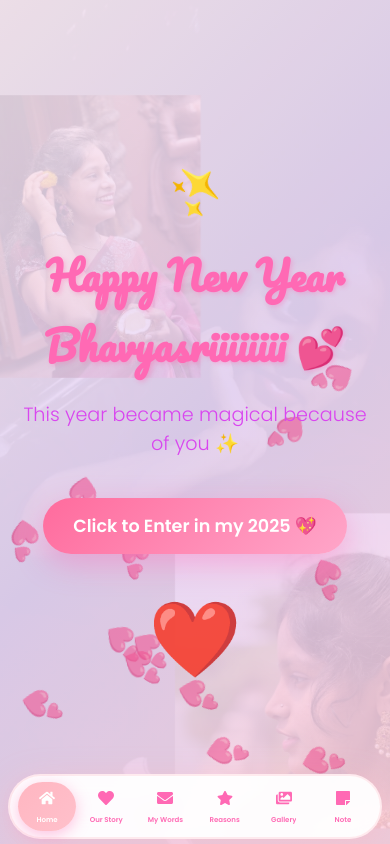
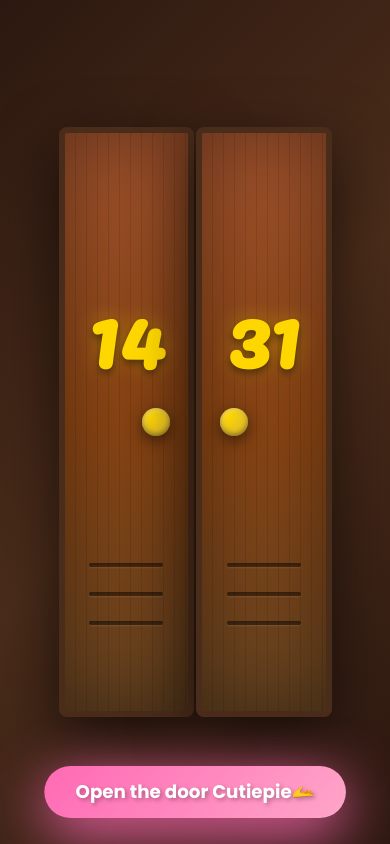
Before and after one commit to navi3114/HappyNewYearCutie, a React (Create React App) app: page / in a window 390 px wide. Built offline with nearby package versions, Linux system fonts and the light colour scheme.

Commit message:
Add door opening animation, improve gallery loading, update surprise page, and add home music

```diff
--- a/src/components/MusicPlayer.js
+++ b/src/components/MusicPlayer.js
@@ -17,7 +17,7 @@ const MusicPlayer = () => {
     '/gallery': `${process.env.PUBLIC_URL}/music/gallery.mp3`,    // Gallery page song
     '/words': `${process.env.PUBLIC_URL}/music/words.mp3`,        // My Words page song
     '/reasons': `${process.env.PUBLIC_URL}/music/reasons.mp3`,    // Reasons page song
-    '/surprise': null,                                             // Surprise page - no music
+    '/surprise': `${process.env.PUBLIC_URL}/music/notes.mp3`,     // Note page song
   };
 
   // Get current song based on route
--- a/src/pages/GalleryPage.js
+++ b/src/pages/GalleryPage.js
@@ -104,9 +104,6 @@ const GalleryPage = () => {
                   <div className="loading-spinner"></div>
                 </div>
               )}
-              <div className="image-overlay">
-                <div className="heart-icon">💕</div>
-              </div>
             </div>
             <p className="image-caption">{photo.caption}</p>
           </motion.div>
--- a/src/pages/LandingPage.css
+++ b/src/pages/LandingPage.css
@@ -6,6 +6,16 @@
   background: linear-gradient(135deg, #ffeef8 0%, #e7d4f7 50%, #ffd6e8 100%);
   position: relative;
   overflow: hidden;
+}
+
+.hide-navigation-overlay {
+  position: fixed;
+  bottom: 0;
+  left: 0;
+  right: 0;
+  height: 100px;
+  background: linear-gradient(135deg, #2c1810 0%, #4a2c1a 50%, #2c1810 100%);
+  z-index: 9998;
 }
 
 .landing-content {
@@ -60,6 +70,227 @@
   margin-top: 40px;
 }
 
+/* Door Animation Styles */
+.door-overlay {
+  position: fixed;
+  top: 0;
+  left: 0;
+  width: 100%;
+  height: 100%;
+  z-index: 9999;
+  display: flex;
+  align-items: center;
+  justify-content: center;
+  perspective: 2000px;
+  background: linear-gradient(135deg, #2c1810 0%, #4a2c1a 50%, #2c1810 100%);
+}
+
+.door-container {
+  position: relative;
+  width: 50vw;
+  max-width: 400px;
+  height: 80vh;
+  max-height: 700px;
+  display: flex;
+  justify-content: center;
+  gap: 2px;
+}
+
+.door-instruction {
+  position: absolute;
+  bottom: -120px;
+  left: 50%;
+  transform: translateX(-50%);
+  font-family: 'Poppins', sans-serif;
+  font-size: 1.5rem;
+  color: white;
+  background: linear-gradient(135deg, #ff69b4, #ffa6c9);
+  padding: 18px 45px;
+  border-radius: 50px;
+  box-shadow: 0 10px 40px rgba(255, 105, 180, 0.8);
+  font-weight: 700;
+  text-shadow: 2px 2px 4px rgba(0, 0, 0, 0.3);
+  animation: pulse-glow 1.5s ease-in-out infinite;
+  z-index: 100;
+  pointer-events: none;
+  text-align: center;
+  white-space: nowrap;
+}
+
+@keyframes pulse-glow {
+  0%, 100% {
+    box-shadow: 0 10px 40px rgba(255, 105, 180, 0.8);
+    transform: translateX(-50%) scale(1);
+  }
+  50% {
+    box-shadow: 0 15px 60px rgba(255, 105, 180, 1);
+    transform: translateX(-50%) scale(1.05);
+  }
+}
+
+.door-left,
+.door-right {
+  width: 50%;
+  height: 100%;
+  transform-style: preserve-3d;
+  transform-origin: left center;
+}
+
+.door-right {
+  transform-origin: right center;
+}
+
+.door-panel {
+  width: 100%;
+  height: 100%;
+  background: linear-gradient(to bottom, #a0522d 0%, #8b4513 50%, #654321 100%);
+  border: 6px solid #4a2c1a;
+  border-radius: 8px;
+  box-shadow:
+    inset 0 0 80px rgba(0, 0, 0, 0.4),
+    0 20px 60px rgba(0, 0, 0, 0.6);
+  position: relative;
+  overflow: hidden;
+}
+
+.door-panel::before {
+  content: '';
+  position: absolute;
+  top: 0;
+  left: 0;
+  right: 0;
+  bottom: 0;
+  background:
+    repeating-linear-gradient(
+      90deg,
+      transparent,
+      transparent 10px,
+      rgba(0, 0, 0, 0.1) 10px,
+      rgba(0, 0, 0, 0.1) 11px
+    );
+  pointer-events: none;
+}
+
+.door-number {
+  font-family: 'Pacifico', cursive;
+  font-size: 120px;
+  font-weight: bold;
+  color: #ffd700;
+  position: absolute;
+  top: 35%;
+  left: 50%;
+  transform: translate(-50%, -50%);
+  text-shadow:
+    0 4px 8px rgba(0, 0, 0, 0.5),
+    0 0 20px rgba(255, 215, 0, 0.4);
+  z-index: 1;
+}
+
+.door-decoration {
+  font-size: 60px;
+  position: absolute;
+  top: 30%;
+  left: 50%;
+  transform: translateX(-50%);
+  text-shadow: 0 5px 15px rgba(255, 255, 255, 0.3);
+  z-index: 1;
+}
+
+.door-knob {
+  width: 35px;
+  height: 35px;
+  background: radial-gradient(circle at 30% 30%, #ffd700, #d4af37);
+  border-radius: 50%;
+  box-shadow:
+    0 5px 15px rgba(0, 0, 0, 0.5),
+    inset 0 -2px 5px rgba(0, 0, 0, 0.4),
+    inset 2px 2px 5px rgba(255, 255, 255, 0.3);
+  position: absolute;
+  top: 50%;
+  transform: translateY(-50%);
+  z-index: 2;
+}
+
+.door-left .door-knob {
+  right: 18px;
+}
+
+.door-right .door-knob {
+  left: 18px;
+}
+
+.door-pattern {
+  position: absolute;
+  bottom: 15%;
+  left: 50%;
+  transform: translateX(-50%);
+  width: 70%;
+  display: flex;
+  flex-direction: column;
+  gap: 35px;
+  z-index: 1;
+}
+
+.pattern-line {
+  height: 6px;
+  background: rgba(0, 0, 0, 0.3);
+  border-radius: 3px;
+  box-shadow:
+    inset 0 2px 4px rgba(0, 0, 0, 0.4),
+    0 1px 2px rgba(255, 255, 255, 0.1);
+}
+
+.celebration-burst {
+  position: absolute;
+  font-size: 100px;
+  z-index: 10;
+  pointer-events: none;
+}
+
+@media (max-width: 768px) {
+  .door-container {
+    width: 70vw;
+    height: 70vh;
+    max-height: 600px;
+  }
+
+  .door-instruction {
+    font-size: 1.1rem;
+    padding: 12px 30px;
+    bottom: -100px;
+  }
+
+  .door-decoration {
+    font-size: 45px;
+  }
+
+  .door-number {
+    font-size: 80px;
+  }
+
+  .door-knob {
+    width: 28px;
+    height: 28px;
+  }
+
+  .door-pattern {
+    gap: 25px;
+    width: 60%;
+  }
+
+  .pattern-line {
+    height: 4px;
+  }
+
+  .celebration-burst {
+    font-size: 50px;
+  }
+
+  .celebration-burst {
+    font-size: 60px;
+  }
+}
+
 @media (max-width: 768px) {
   .landing-title {
     font-size: 2.5rem;
--- a/src/pages/LandingPage.js
+++ b/src/pages/LandingPage.js
@@ -1,6 +1,8 @@
-import React from 'react';
+import React, { useState, useRef, useEffect } from 'react';
 import { useNavigate } from 'react-router-dom';
-import { motion } from 'framer-motion';
+import { motion, AnimatePresence } from 'framer-motion';
+import Confetti from 'react-confetti';
+import { useWindowSize } from 'react-use';
 import FloatingHearts from '../components/FloatingHearts';
 import BackgroundImage from '../components/BackgroundImage';
 import './LandingPage.css';
@@ -8,12 +10,46 @@ import './LandingPage.css';
 // Landing page with cute intro animation
 const LandingPage = () => {
   const navigate = useNavigate();
+  const [showDoor, setShowDoor] = useState(true);
+  const [doorOpened, setDoorOpened] = useState(false);
+  const [showContent, setShowContent] = useState(false);
+  const { width, height } = useWindowSize();
+  const audioRef = useRef(null);
+
+  const handleDoorOpen = () => {
+    setDoorOpened(true);
+
+    // Play home music
+    audioRef.current = new Audio(`${process.env.PUBLIC_URL}/music/home.mp3`);
+    audioRef.current.loop = true;
+    audioRef.current.play().catch((error) => {
+      console.log('Audio playback failed:', error);
+    });
+
+    // Show content after door animation completes
+    setTimeout(() => {
+      setShowDoor(false);
+      setShowContent(true);
+    }, 2000);
+  };
+
+  // Stop music when component unmounts (user navigates away)
+  useEffect(() => {
+    return () => {
+      if (audioRef.current) {
+        audioRef.current.pause();
+        audioRef.current = null;
+      }
+    };
+  }, []);
 
   return (
     <div className="landing-page">
+      {showDoor && <div className="hide-navigation-overlay" />}
       <BackgroundImage imageSrc="/images/her-photo.jpg" opacity={0.15} />
-      <FloatingHearts />
+      {showContent && <FloatingHearts />}
 
+      {showContent && (
         <motion.div
           className="landing-content"
           initial={{ opacity: 0, scale: 0.8 }}
@@ -51,6 +87,9 @@ const LandingPage = () => {
           transition={{ delay: 0.6, duration: 0.8 }}
         >
           This year became magical because of you ✨
+          Ee samvatsaram oka gurthundipoye katha
+          Daaniki kaaranam nuvve
+          Eppatiki marchipolenu 💌
         </motion.p>
 
         <motion.button
@@ -80,6 +119,86 @@ const LandingPage = () => {
           ❤️
         </motion.div>
       </motion.div>
+      )}
+
+      {/* Door Animation */}
+      <AnimatePresence>
+        {showDoor && (
+          <>
+            {doorOpened && (
+              <Confetti
+                width={width}
+                height={height}
+                numberOfPieces={800}
+                recycle={false}
+                colors={['#ff69b4', '#ffa6c9', '#ffb6c1', '#d8b4fe', '#ffd700', '#ff1493', '#ff6347']}
+                gravity={0.3}
+              />
+            )}
+            <motion.div
+              className="door-overlay"
+              initial={{ opacity: 0 }}
+              animate={{ opacity: 1 }}
+              exit={{ opacity: 0 }}
+              onClick={!doorOpened ? handleDoorOpen : undefined}
+              style={{ cursor: !doorOpened ? 'pointer' : 'default' }}
+            >
+              <div className="door-container">
+                {!doorOpened && (
+                  <motion.div
+                    className="door-instruction"
+                    initial={{ opacity: 0, y: 20 }}
+                    animate={{ opacity: 1, y: 0 }}
+                    transition={{ delay: 0.5, duration: 0.8 }}
+                  >
+                    Open the door Cutiepie🫴
+                  </motion.div>
+                )}
+                <motion.div
+                  className="door-left"
+                  animate={doorOpened ? { rotateY: -120, x: -50 } : { rotateY: 0, x: 0 }}
+                  transition={{ duration: 1.5, ease: "easeInOut" }}
+                >
+                  <div className="door-panel">
+                    <div className="door-number">14</div>
+                    <div className="door-knob"></div>
+                    <div className="door-pattern">
+                      <div className="pattern-line"></div>
+                      <div className="pattern-line"></div>
+                      <div className="pattern-line"></div>
+                    </div>
+                  </div>
+                </motion.div>
+                <motion.div
+                  className="door-right"
+                  animate={doorOpened ? { rotateY: 120, x: 50 } : { rotateY: 0, x: 0 }}
+                  transition={{ duration: 1.5, ease: "easeInOut" }}
+                >
+                  <div className="door-panel">
+                    <div className="door-number">31</div>
+                    <div className="door-knob"></div>
+                    <div className="door-pattern">
+                      <div className="pattern-line"></div>
+                      <div className="pattern-line"></div>
+                      <div className="pattern-line"></div>
+                    </div>
+                  </div>
+                </motion.div>
+                {doorOpened && (
+                  <motion.div
+                    className="celebration-burst"
+                    initial={{ scale: 0, opacity: 1 }}
+                    animate={{ scale: 3, opacity: 0 }}
+                    transition={{ duration: 1.5 }}
+                  >
+                    🎉🎊✨💖🎆
+                  </motion.div>
+                )}
+              </div>
+            </motion.div>
+          </>
+        )}
+      </AnimatePresence>
     </div>
   );
 };
--- a/src/pages/SurprisePage.js
+++ b/src/pages/SurprisePage.js
@@ -83,8 +83,9 @@ const SurprisePage = () => {
         >
           <p>Nuvvu unna prathi roju oka gift 🎁</p>
           <p>Ni navvu oka silent happiness ✨</p>
-          <p>Mana moments anni heart lo permanent 💎</p>
-          <p>innu kalisi gadipina prathi moment priceless 🌍</p>
+          <p>Mana moments anni heart lo permanent ga untai💯</p>
+          <p>Nitho kalisi gadipina prathi moment priceless naku🙇</p>
+          <p>Idhi Sollu kadhu bhavyasri true idhi🫠</p>
         </motion.div>
 
         {!showConfetti ? (
```
Also changed, not shown: 2 other files (tests, documents, lock files or other folders). Lines whose indentation alone changed are shown as unchanged.
